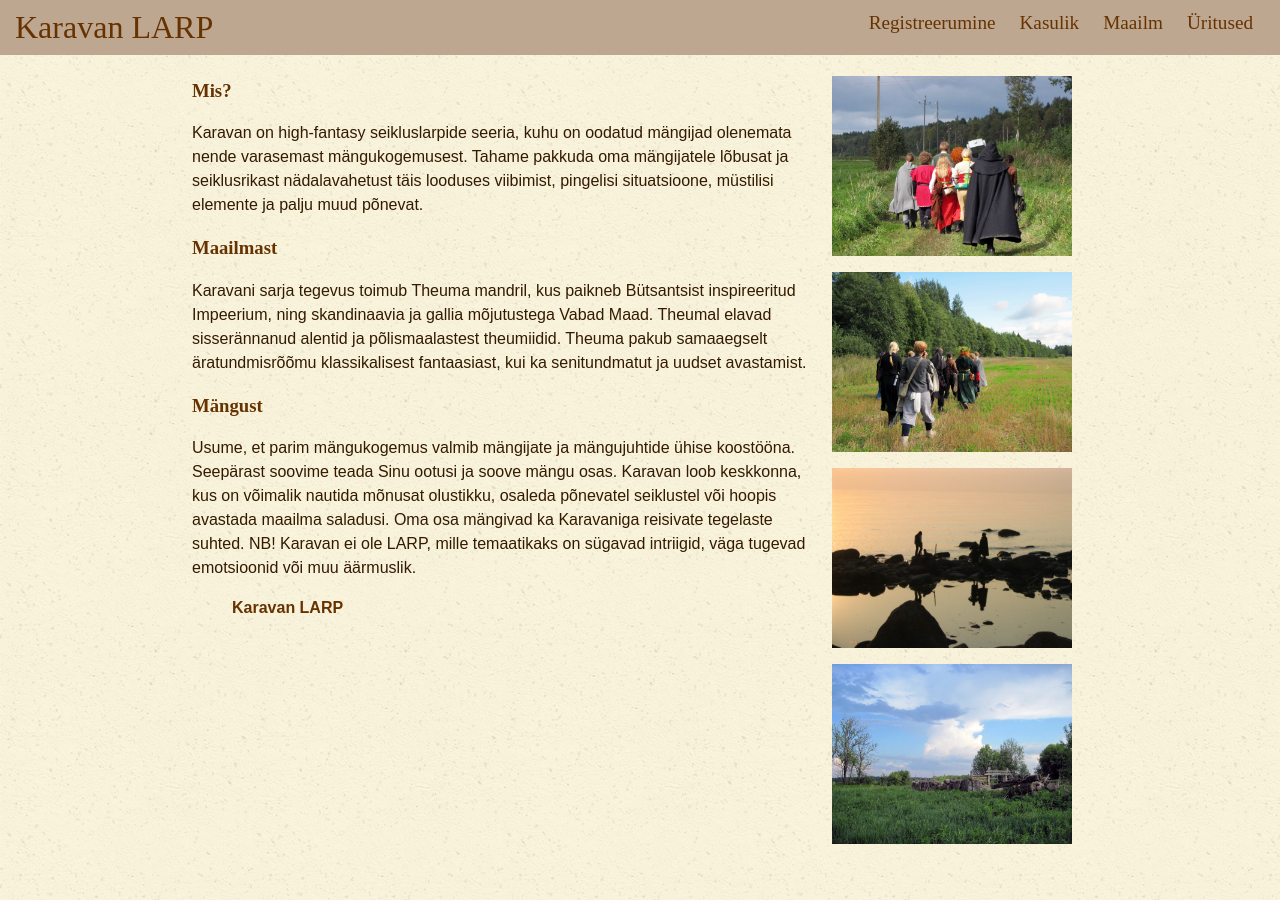
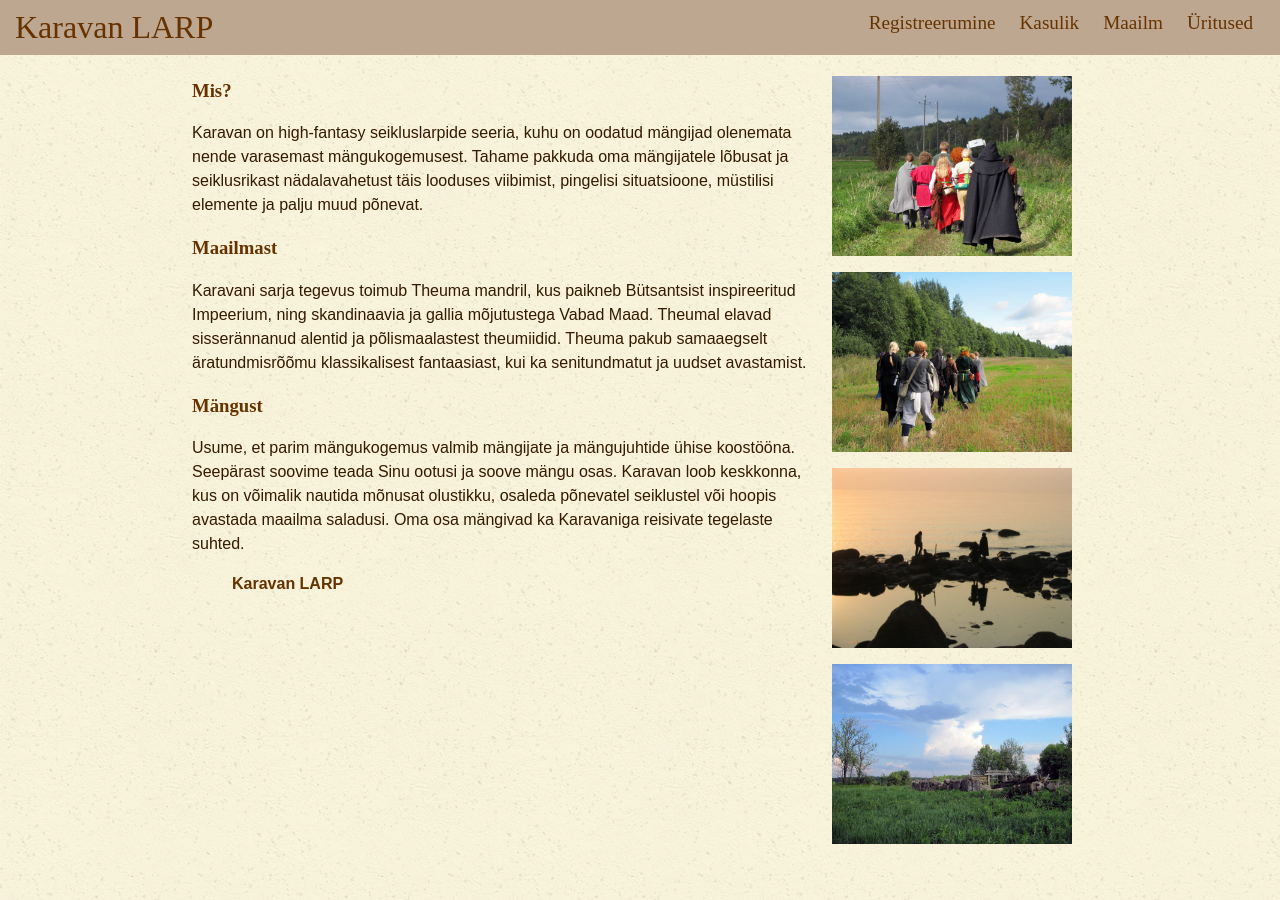
Before and after one commit to karavanlarp/karavanlarp.github.io, a Jekyll site: the page built from est/index.md, in a window 1280 px wide. Built offline with Jekyll 4.4.1, drawn with Linux system fonts in a browser that asks for light colours; some web fonts are replaced.

Commit message:
teksti parandus eesti pealehel

```diff
--- a/est/index.md
+++ b/est/index.md
@@ -17,4 +17,4 @@ Karavani sarja tegevus toimub Theuma mandril, kus paikneb Bütsantsist inspireer
 
 ### Mängust
 
-Usume, et parim mängukogemus valmib mängijate ja mängujuhtide ühise koostööna. Seepärast soovime teada Sinu ootusi ja soove mängu osas. Karavan loob keskkonna, kus on võimalik nautida mõnusat olustikku, osaleda põnevatel seiklustel või hoopis avastada maailma saladusi. Oma osa mängivad ka Karavaniga reisivate tegelaste suhted.  NB! Karavan ei ole LARP, mille temaatikaks on sügavad intriigid, väga tugevad emotsioonid või muu äärmuslik.
+Usume, et parim mängukogemus valmib mängijate ja mängujuhtide ühise koostööna. Seepärast soovime teada Sinu ootusi ja soove mängu osas. Karavan loob keskkonna, kus on võimalik nautida mõnusat olustikku, osaleda põnevatel seiklustel või hoopis avastada maailma saladusi. Oma osa mängivad ka Karavaniga reisivate tegelaste suhted.
```
